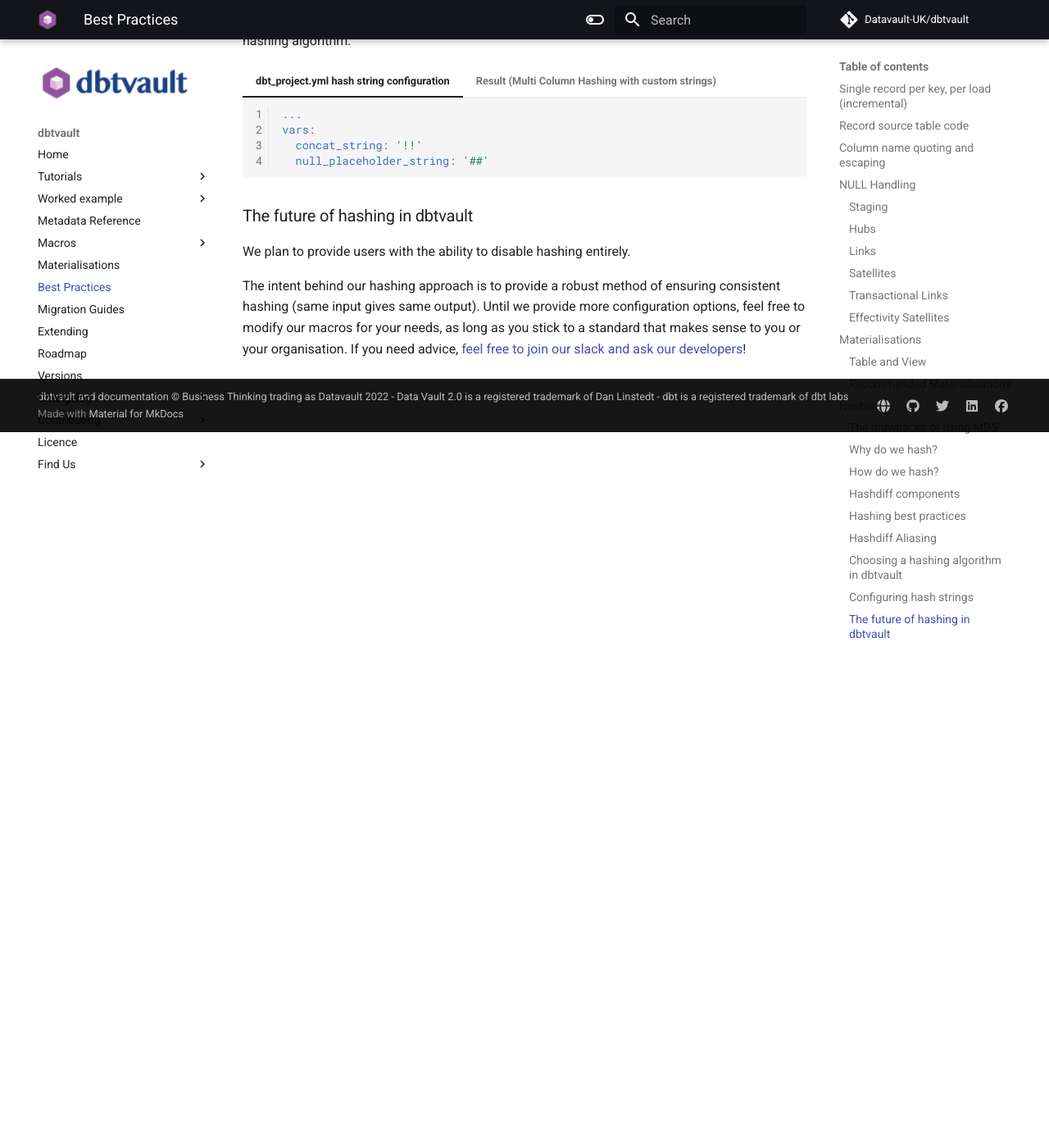
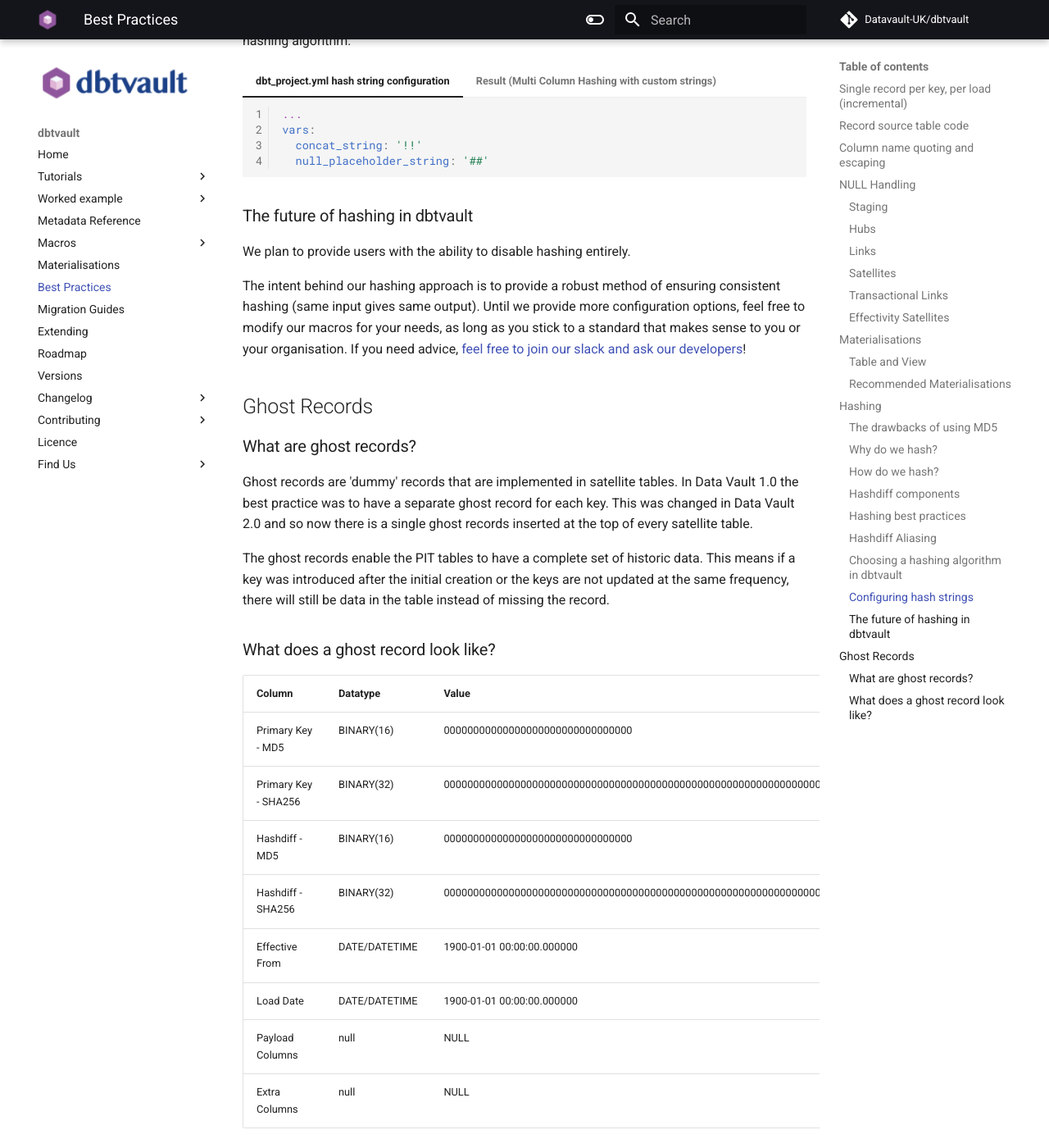
Before and after one commit to Datavault-UK/automate-dv-docs, an MkDocs documentation site: the page built from docs/best_practices.md, in a window 1280 px wide and 1400 px high, scrolled down 9752 px. Shown: the whole window at 82% size. Built offline with MkDocs 1.6.1 and Material for MkDocs 9.7.7, drawn with Linux system fonts in a browser that asks for light colours; comment, search, counter and statistics services are not loaded.

Commit message:
Extra GR docs

```diff
--- a/docs/best_practices.md
+++ b/docs/best_practices.md
@@ -426,3 +426,28 @@
 input gives same output). Until we provide more configuration options, feel free to modify our macros for your needs, as
 long as you stick to a standard that makes sense to you or your organisation. If you need
 advice, [feel free to join our slack and ask our developers](https://join.slack.com/t/dbtvault/shared_invite/enQtODY5MTY3OTIyMzg2LWJlZDMyNzM4YzAzYjgzYTY0MTMzNTNjN2EyZDRjOTljYjY0NDYyYzEwMTlhODMzNGY3MmU2ODNhYWUxYmM2NjA)!
+
+## Ghost Records
+
+### What are ghost records?
+
+Ghost records are 'dummy' records that are implemented in satellite tables. In Data Vault 1.0 the best practice was to
+have a separate ghost record for each key. This was changed in Data Vault 2.0 and so now there is a single ghost records
+inserted at the top of every satellite table.
+
+The ghost records enable the PIT tables to have a complete set of historic data. This means if a key was introduced
+after the initial creation or the keys are not updated at the same frequency, there will still be data in the table
+instead of missing the record.
+
+### What does a ghost record look like?
+
+| Column               | Datatype      | Value                                                            |
+|----------------------|---------------|------------------------------------------------------------------|
+| Primary Key - MD5    | BINARY(16)    | 00000000000000000000000000000000                                 |
+| Primary Key - SHA256 | BINARY(32)    | 0000000000000000000000000000000000000000000000000000000000000000 |
+| Hashdiff - MD5       | BINARY(16)    | 00000000000000000000000000000000                                 |
+| Hashdiff - SHA256    | BINARY(32)    | 0000000000000000000000000000000000000000000000000000000000000000 |
+| Effective From       | DATE/DATETIME | 1900-01-01 00:00:00.000000                                       |
+| Load Date            | DATE/DATETIME | 1900-01-01 00:00:00.000000                                       |
+| Payload Columns      | null          | NULL                                                             |
+| Extra Columns        | null          | NULL                                                             |
```
